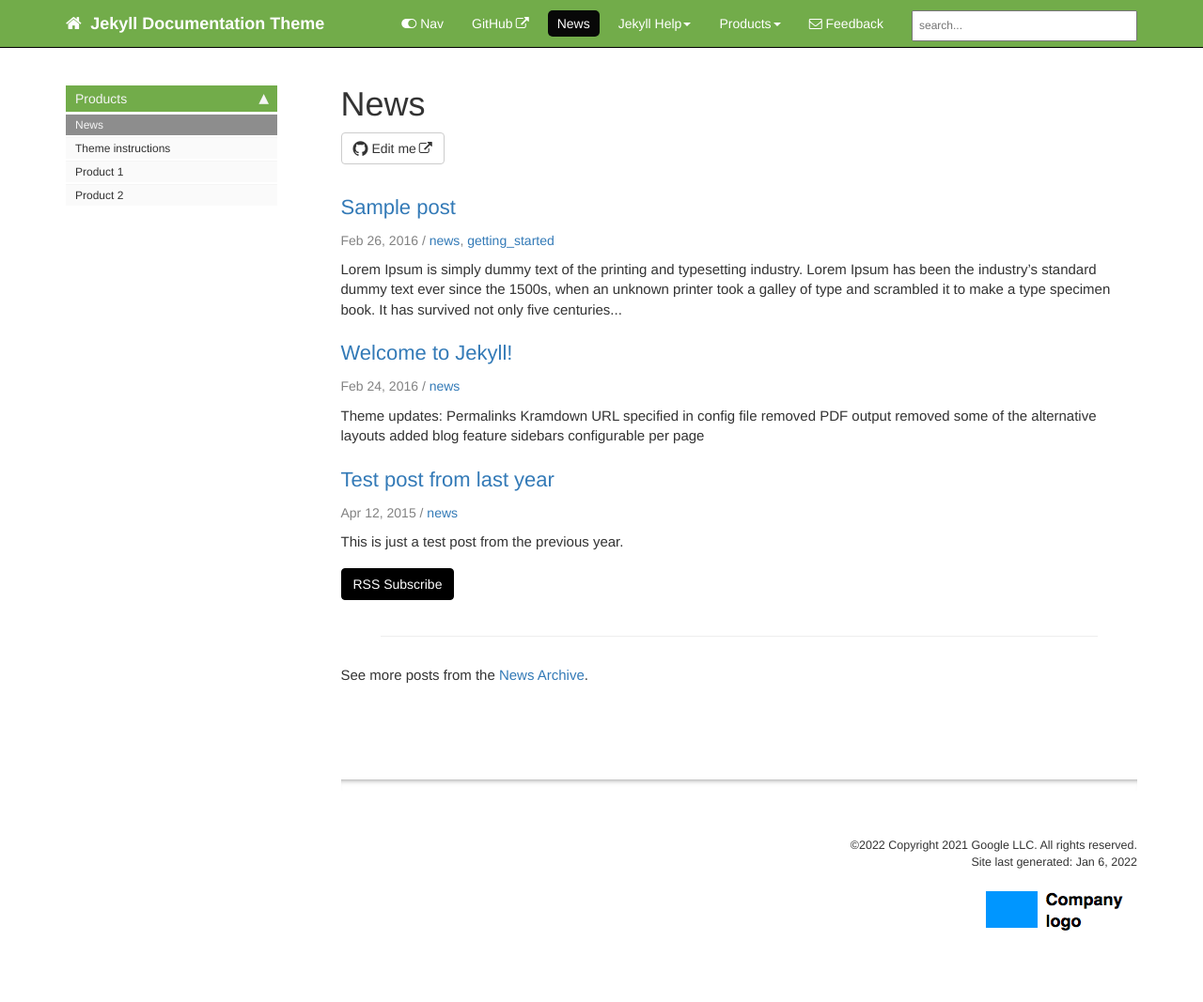
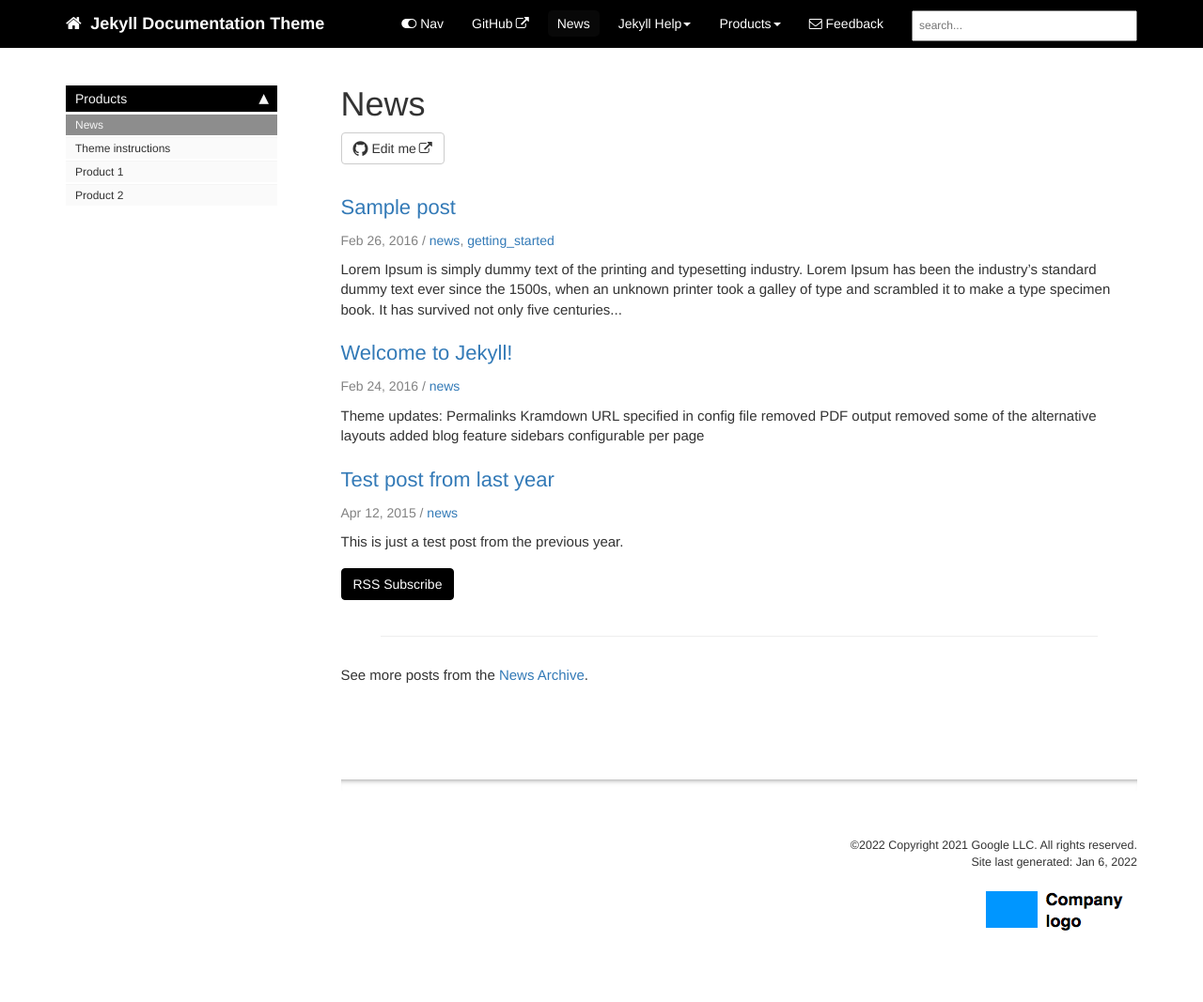
Before and after one commit to brummens/workspace-docs, a Jekyll site: the page built from pages/news/news.html, in a window 1280 px wide. Shown: the whole page at 94% size. Built offline with Jekyll 4.4.1, drawn with Linux system fonts in a browser that asks for light colours; comment, search, counter and statistics services are not loaded.

Commit message:
Update theme-black.css

```diff
--- a/css/theme-black.css
+++ b/css/theme-black.css
@@ -14,15 +14,15 @@ h4 {color: #808080; }
 }
 
 .nav > li.active > a {
-    background-color: #72ac4a;
+    background-color: #000000;
 }
 
 .nav > li > a:hover {
-    background-color: #72ac4a;
+    background-color: #000000;
 }
 
 div.navbar-collapse .dropdown-menu > li > a:hover {
-    background-color: #72ac4a;
+    background-color: #000000;
 }
 
 .navbar-inverse .navbar-nav>li>a, .navbar-inverse .navbar-brand {
@@ -46,7 +46,7 @@ a[data-toggle="tooltip"] {
 }
 
 .navbar-inverse {
-    background-color: #72ac4a;
+    background-color: #000000;
     border-color: #000000;
 }
 
@@ -61,7 +61,7 @@ a[data-toggle="tooltip"] {
 
 /* not sure if using this ...*/
 .navbar-inverse .navbar-collapse, .navbar-inverse .navbar-form {
-    border-color: #72ac4a !important;
+    border-color: #000000 !important;
 }
 
 .btn-primary {
@@ -75,7 +75,7 @@ a[data-toggle="tooltip"] {
 .btn-primary:active,
 .btn-primary.active,
 .open .dropdown-toggle.btn-primary {
-    background-color: #72ac4a;
+    background-color: #000000;
     border-color: #000000;
 }
 
```
